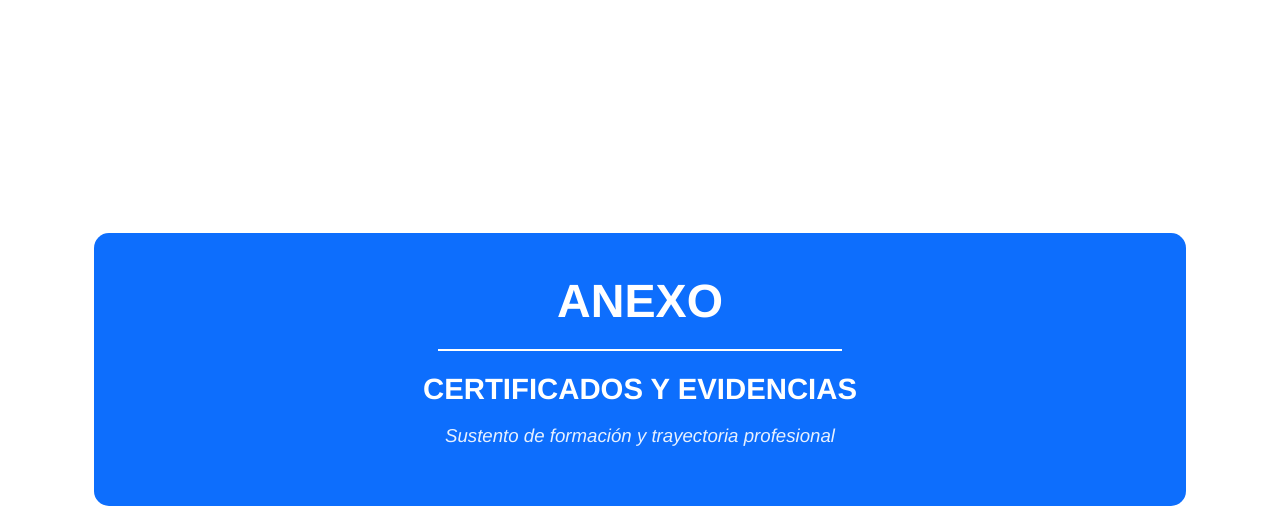
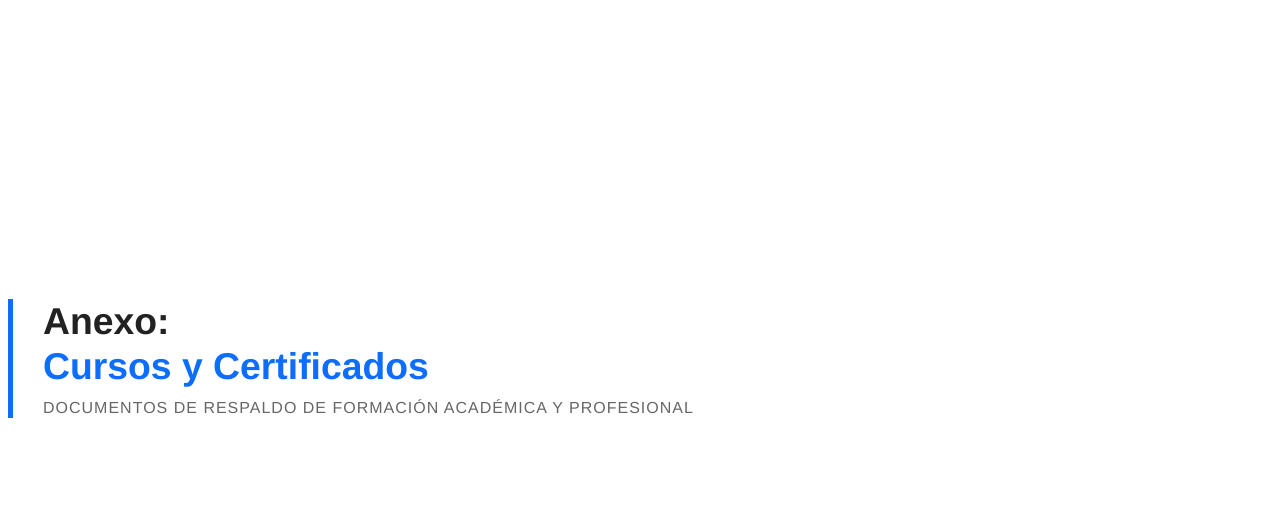
Before and after one commit to 10SEBASG01/CV-JANDRY-GUARANDA, a Django app: template Perfil/templates/cv_pdf_maestro.html in a window 1280 px wide. Shown: the part 336-850 px from the top of the page. After the commit the page ends 754 px from the top, so only its background shows below. Run offline with Django 5.2, Linux system fonts and the light colour scheme; the template is opened without the code that fills it, so the values that code supplies are empty.

Commit message:
Cuadrigesimo Quinto Commit Proyecto

```diff
--- a/Perfil/templates/cv_pdf_maestro.html
+++ b/Perfil/templates/cv_pdf_maestro.html
@@ -3,7 +3,6 @@
 <head>
     <meta charset="UTF-8">
     <style>
-        /* Configuración global de página */
         @page {
             size: letter;
             margin: 1.5cm;
@@ -15,37 +14,28 @@
             font-size: 10pt;
         }
 
-        /* Salto de página para el Anexo */
+        /* Salto de página */
         .page-break { display: block; page-break-before: always; }
 
-        /* Estilo de la Portada de Anexos (Corregido) */
-        .anexo-container {
-            text-align: center;
-            padding-top: 6cm; /* Centrado vertical aproximado */
-        }
-        .anexo-box {
-            background-color: #0d6efd;
-            color: white;
-            padding: 40px;
-            border-radius: 15px;
-            display: inline-block;
-            width: 80%;
+        /* Estilo Minimalista para el Anexo */
+        .anexo-minimal {
+            text-align: left;
+            margin-top: 8cm;
+            border-left: 5px solid #0d6efd; /* Solo una línea azul fina al costado */
+            padding-left: 30px;
         }
         .anexo-title {
-            font-size: 35pt;
+            font-size: 28pt;
             font-weight: bold;
-            text-transform: uppercase;
+            color: #222;
             margin: 0;
         }
-        .anexo-divider {
-            border-top: 2px solid white;
-            width: 40%;
-            margin: 20px auto;
-        }
         .anexo-subtitle {
-            font-size: 14pt;
-            font-style: italic;
-            opacity: 0.9;
+            font-size: 12pt;
+            color: #666;
+            margin-top: 10px;
+            text-transform: uppercase;
+            letter-spacing: 1px;
         }
 
         /* Estilos del CV */
@@ -155,13 +145,10 @@
     {% endif %}
 
     <div class="page-break"></div>
-    <div class="anexo-container">
-        <div class="anexo-box">
-            <h1 class="anexo-title">Anexo</h1>
-            <div class="anexo-divider"></div>
-            <h2 class="anexo-title" style="font-size: 22pt;">Certificados y Evidencias</h2>
-            <p class="anexo-subtitle">Sustento de formación y trayectoria profesional</p>
-        </div>
+    <div class="anexo-minimal">
+        <div class="anexo-title">Anexo:</div>
+        <div class="anexo-title" style="color: #0d6efd;">Cursos y Certificados</div>
+        <p class="anexo-subtitle">Documentos de respaldo de formación académica y profesional</p>
     </div>
 
 </body>
```
